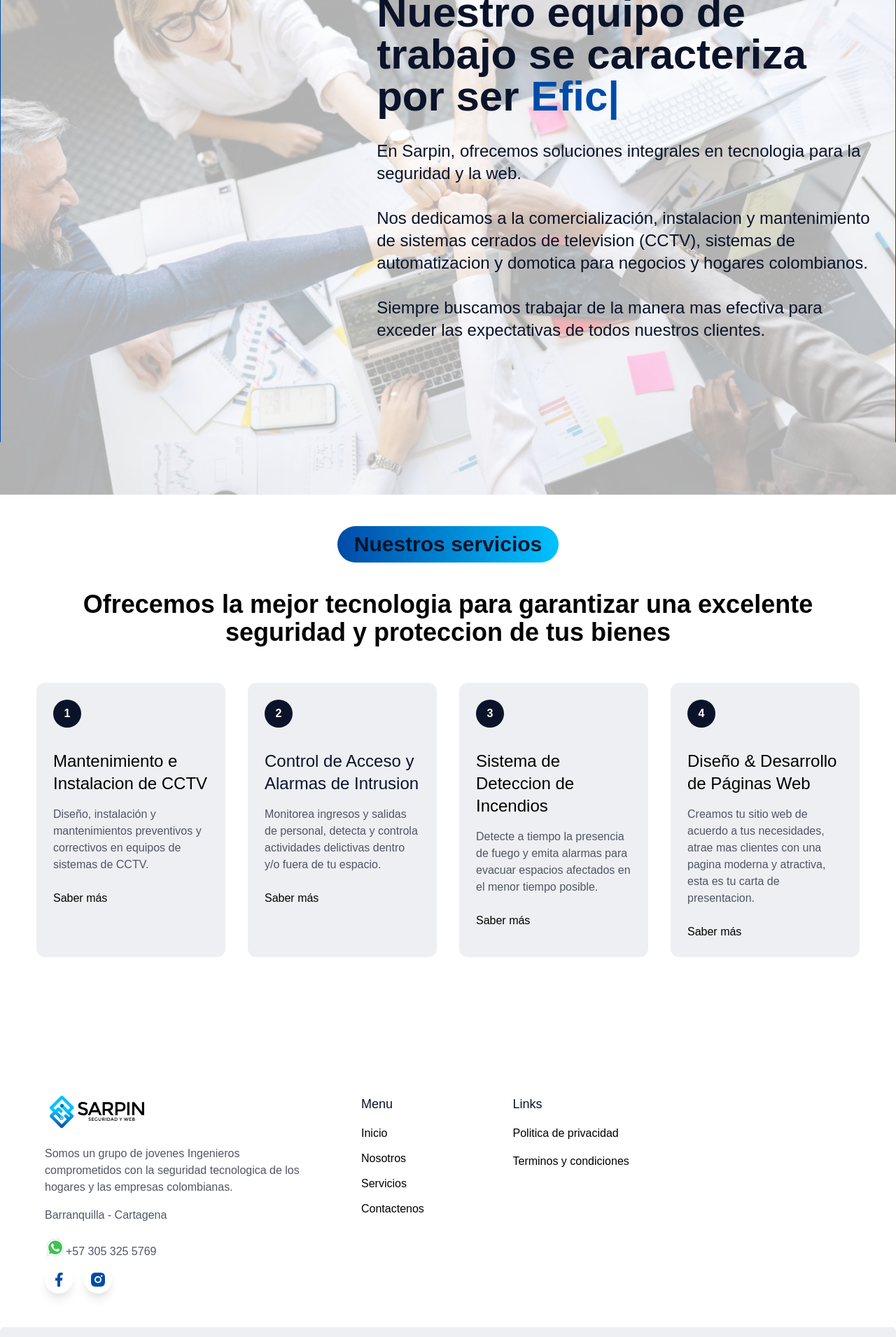
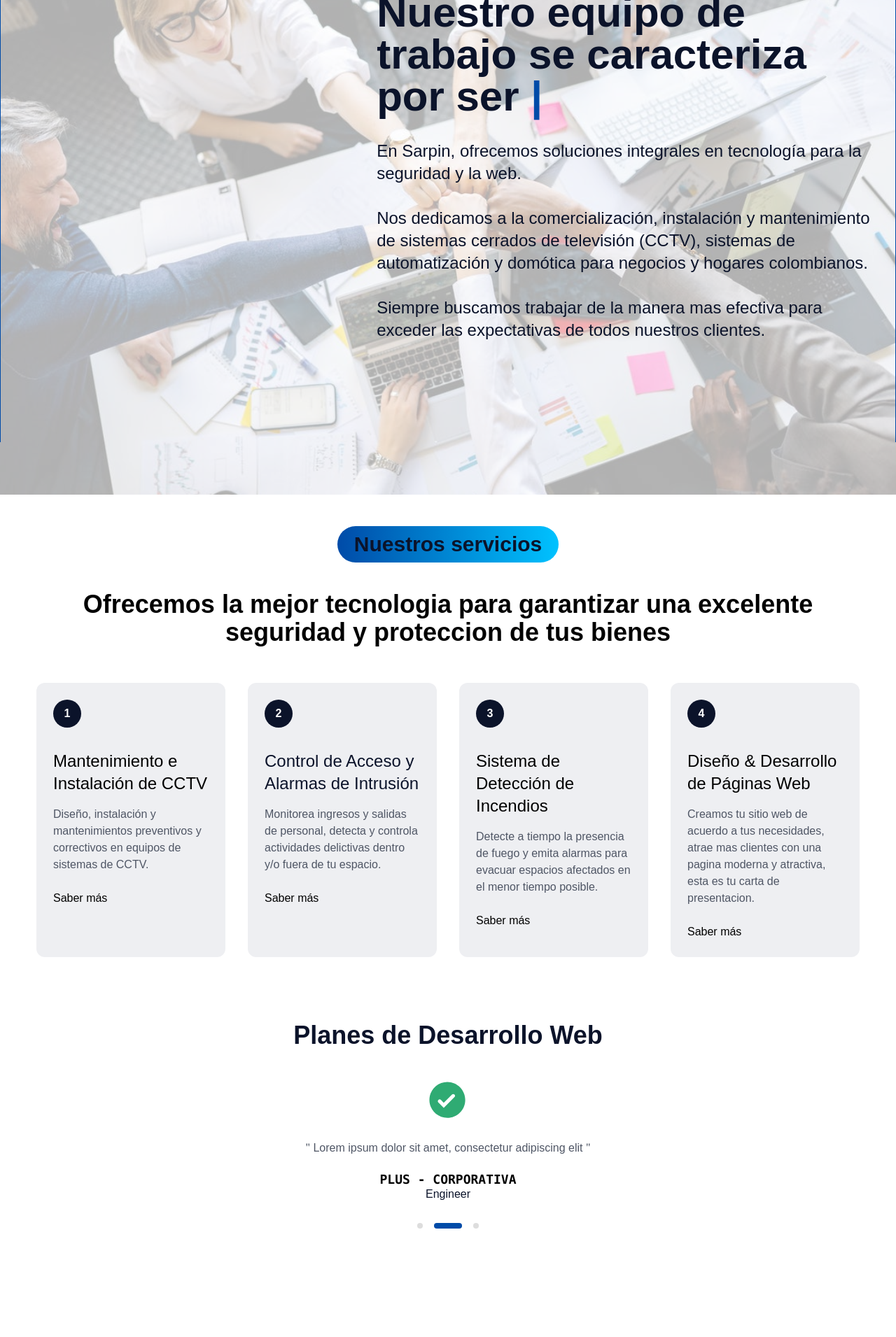
Before and after one commit to sarmiente/sarpinweb, a Next.js app: page / in a window 1280 px wide. Shown: the part 880-2791 px from the top of the page at 70% size. Built offline with nearby package versions, Linux system fonts and the light colour scheme.

Commit message:
5 files modified

```diff
--- a/components/Hero.js
+++ b/components/Hero.js
@@ -34,13 +34,13 @@
               </span>
             </h1>
             <div className="mt-8 text-black-600 text-2xl">
-              En Sarpin, ofrecemos soluciones integrales en tecnologia para la
+              En Sarpin, ofrecemos soluciones integrales en tecnología para la
               seguridad y la web.
             </div>
             <p className="mt-8 text-black-600 text-2xl">
-              Nos dedicamos a la comercialización, instalacion y mantenimiento
-              de sistemas cerrados de television (CCTV), sistemas de
-              automatizacion y domotica para negocios y hogares colombianos.
+              Nos dedicamos a la comercialización, instalación y mantenimiento
+              de sistemas cerrados de televisión (CCTV), sistemas de
+              automatización y domótica para negocios y hogares colombianos.
             </p>
             <p className="mt-8 text-black-600 text-2xl">
               Siempre buscamos trabajar de la manera mas efectiva para exceder
--- a/components/Proyectos.js
+++ b/components/Proyectos.js
@@ -4,21 +4,21 @@
 const Proyectos = ({
   heroContent = [
     {
-      image: '/assets/Icon/people1.svg',
-      excerpt: 'Lorem ipsum dolor sit amet, consectetur adipiscing elit',
-      name: 'Liza Pupo',
-      occupation: 'Fundadora de Pupo Store',
+      image: '/assets/Icon/checklist.svg',
+      excerpt: 'Lorem',
+      name: 'START UP - LANDING PAGE',
+      occupation: '$550.000',
     },
     {
-      image: '/assets/Icon/people2.svg',
+      image: '/assets/Icon/checklist.svg',
       excerpt: 'Lorem ipsum dolor sit amet, consectetur adipiscing elit',
-      name: 'Carlos Cantillo',
+      name: 'PLUS - CORPORATIVA',
       occupation: 'Engineer',
     },
     {
-      image: '/assets/Icon/people3.svg',
+      image: '/assets/Icon/checklist.svg',
       excerpt: 'Lorem ipsum dolor sit amet, consectetur adipiscing elit',
-      name: 'Daniel Arango',
+      name: 'PRO - eCOMMERCE',
       occupation: 'Ingeniero Civil',
     },
   ],
@@ -26,7 +26,7 @@
   const settings = {
     dots: true,
     autoplay: true,
-    speed: 500,
+    speed: 1000,
     customPaging: function (i) {
       return (
         <a href="">
@@ -41,11 +41,11 @@
       <div className="py-2" id="proyectos">
         <div className="container m-auto px-6 text-gray-600 md:px-12 xl-px-6">
           <h2 className="mb-10 text-center text-2xl text-black-600 font-bold md:text-4xl">
-            Ultimos Proyectos
+            Planes de Desarrollo Web
           </h2>
           <Slider {...settings} arrows={false}>
             {heroContent.map((heroContent) => (
-              <div className="mx-auto text-center space-y-6 md:w-8/12 lg:w-7/12 pb-5">
+              <div className="mx-auto text-center  space-y-6 md:w-8/12 lg:w-7/12 pb-5">
                 <img
                   className="w-16 h-16 mx-auto rounded-full"
                   src={heroContent.image}
@@ -60,10 +60,10 @@
                   <span class="font-serif">"</span>
                 </p>
                 <div>
-                  <h6 className="text-lg font-semibold leading-none">
+                  <h6 className="text-lg font-semibold leading-none font-mono">
                     {heroContent.name}
                   </h6>
-                  <span className="text-xs text-black-600">
+                  <span className="text-md text-black-600">
                     {heroContent.occupation}
                   </span>
                 </div>
--- a/components/Servicios.js
+++ b/components/Servicios.js
@@ -34,7 +34,7 @@
               </div>
               <div className="space-y-4 group-hover:text-white-500">
                 <h4 className="text-2xl text-gray-800 font-medium transition ">
-                  Mantenimiento e Instalacion de CCTV
+                  Mantenimiento e Instalación de CCTV
                 </h4>
                 <p className="text-gray-600 group-hover:text-white-500">
                   Diseño, instalación y mantenimientos preventivos y correctivos
@@ -72,7 +72,7 @@
               </div>
               <div className="space-y-4">
                 <h4 className="text-2xl text-black-600 font-medium transition group-hover:text-white-500">
-                  Control de Acceso y Alarmas de Intrusion
+                  Control de Acceso y Alarmas de Intrusión
                 </h4>
                 <p className="text-gray-600 group-hover:text-white-500">
                   Monitorea ingresos y salidas de personal, detecta y controla
@@ -103,7 +103,7 @@
               </div>
               <div className="space-y-4">
                 <h4 className="text-2xl text-gray-800 font-medium transition group-hover:text-white-500">
-                  Sistema de Deteccion de Incendios
+                  Sistema de Detección de Incendios
                 </h4>
                 <p className="text-gray-600 group-hover:text-white-500">
                   Detecte a tiempo la presencia de fuego y emita alarmas para
--- a/pages/index.js
+++ b/pages/index.js
@@ -4,19 +4,29 @@
 import Servicios from '../components/Servicios';
 /* import Proyectos from '../components/Proyectos'; */
 import Hero from '../components/Hero';
+import Proyectos from '../components/Proyectos';
 
 export default function Home() {
   return (
     <>
       <Head>
-        <title>Sarpin - Security & Web Development</title>
+        <title>
+          Sarpin - Soluciones Integrales en Sistemas de Seguridad & Desarrollo
+          Web
+        </title>
+        <meta charset="utf-8" />
+        <meta
+          name="description"
+          content="Ofrecemos soluciones integrales en tecnología de sistemas de seguridad y desarrollo web. Barranquilla, Colombia."
+        />
+        <meta name="robots" content="noindex, nofollow" />
       </Head>
       <Layout>
         <Carousel />
         <Hero />
 
         <Servicios />
-        {/* <Proyectos /> */}
+        <Proyectos />
       </Layout>
     </>
   );
```
Also changed, not shown: components/Layout/Footer.js (+2 -8 lines).
